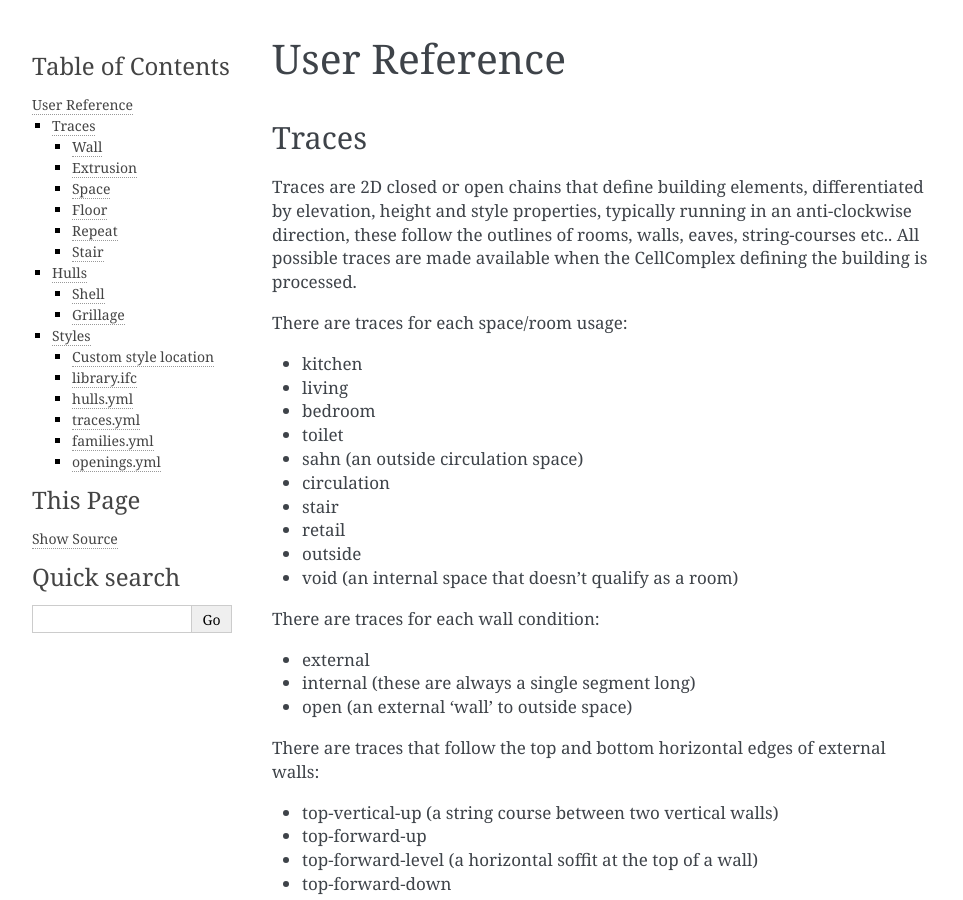
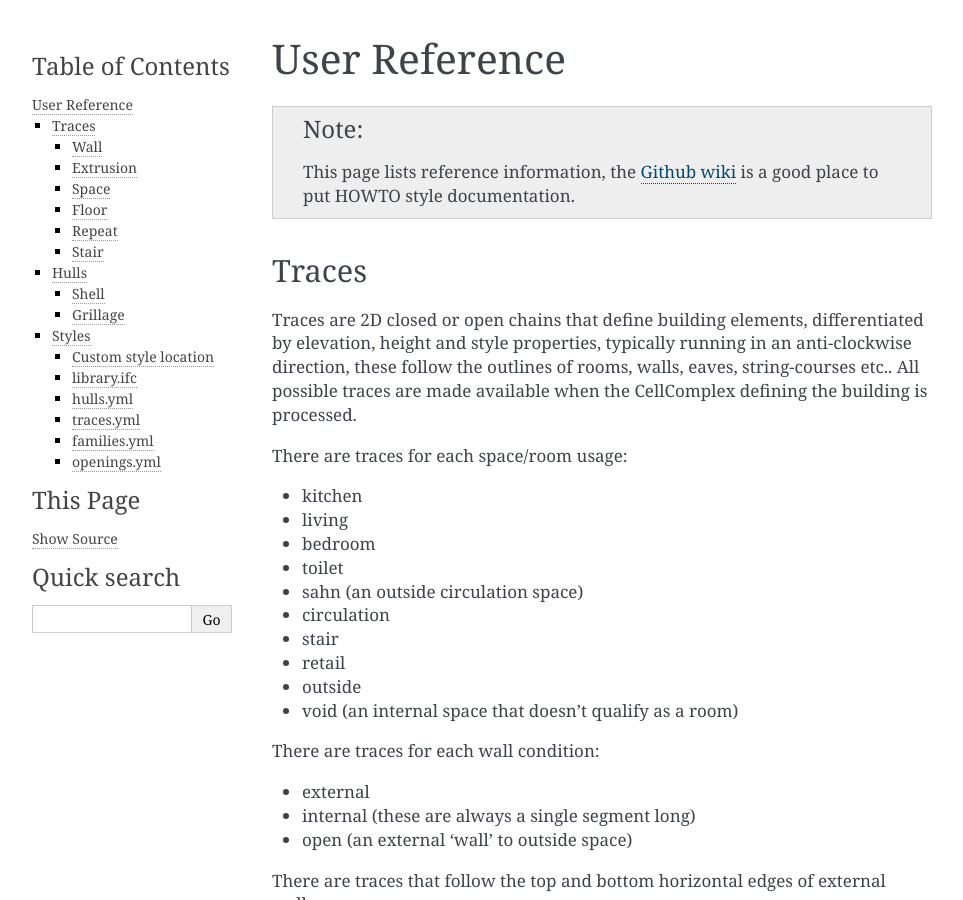
Before and after one commit to brunopostle/homemaker-addon, a Sphinx documentation site: the page built from docs/reference.rst, in a window 1280 px wide and 900 px high. Shown: the whole window, without its empty margins (148-1111 px from the left). Built offline with Sphinx 7.4.7, drawn with Linux system fonts in a browser that asks for light colours.

Commit message:
Add links to wiki

```diff
--- a/docs/reference.rst
+++ b/docs/reference.rst
@@ -1,5 +1,10 @@
 User Reference
 ==============
+
+.. Note::
+
+    This page lists reference information, the `Github wiki <https://github.com/brunopostle/homemaker-addon/wiki>`__
+    is a good place to put HOWTO style documentation.
 
 Traces
 ------
```
Also changed, not shown: README.md (+2 -0 lines).
